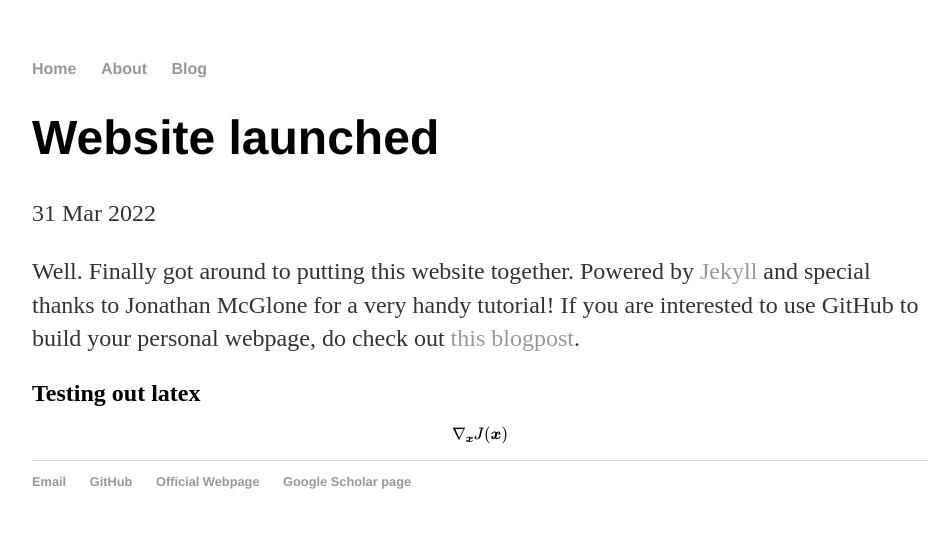
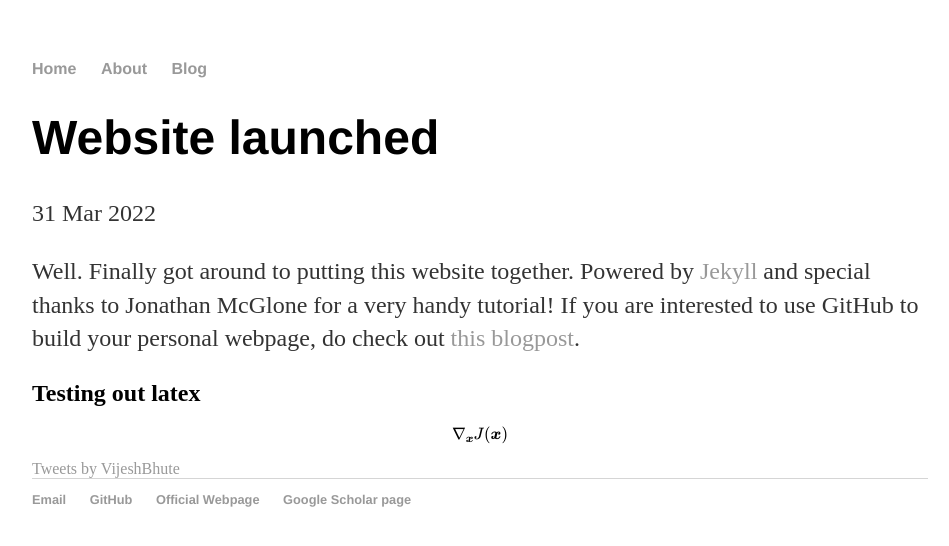
Before and after one commit to vijeshbhute/vijeshbhute.github.io, a Jekyll site: the page built from _posts/2022-03-31-Website-launched.md, in a window 1280 px wide. Shown: the top 546 px of the page, without its empty margins (160-1109 px from the left). Built offline with Jekyll 4.4.1, drawn with Linux system fonts in a browser that asks for light colours; formulas are drawn with MathJax 3; comment, search, counter and statistics services are not loaded.

Commit message:
Update post.html

```diff
--- a/_layouts/post.html
+++ b/_layouts/post.html
@@ -8,3 +8,4 @@
   {{ content }}
 </div>
 <script src="https://cdn.mathjax.org/mathjax/latest/MathJax.js?config=TeX-AMS-MML_HTMLorMML" type="text/javascript"></script>
+<a class="twitter-timeline" href="https://twitter.com/VijeshBhute?ref_src=twsrc%5Etfw">Tweets by VijeshBhute</a> <script async src="https://platform.twitter.com/widgets.js" charset="utf-8"></script>
```
